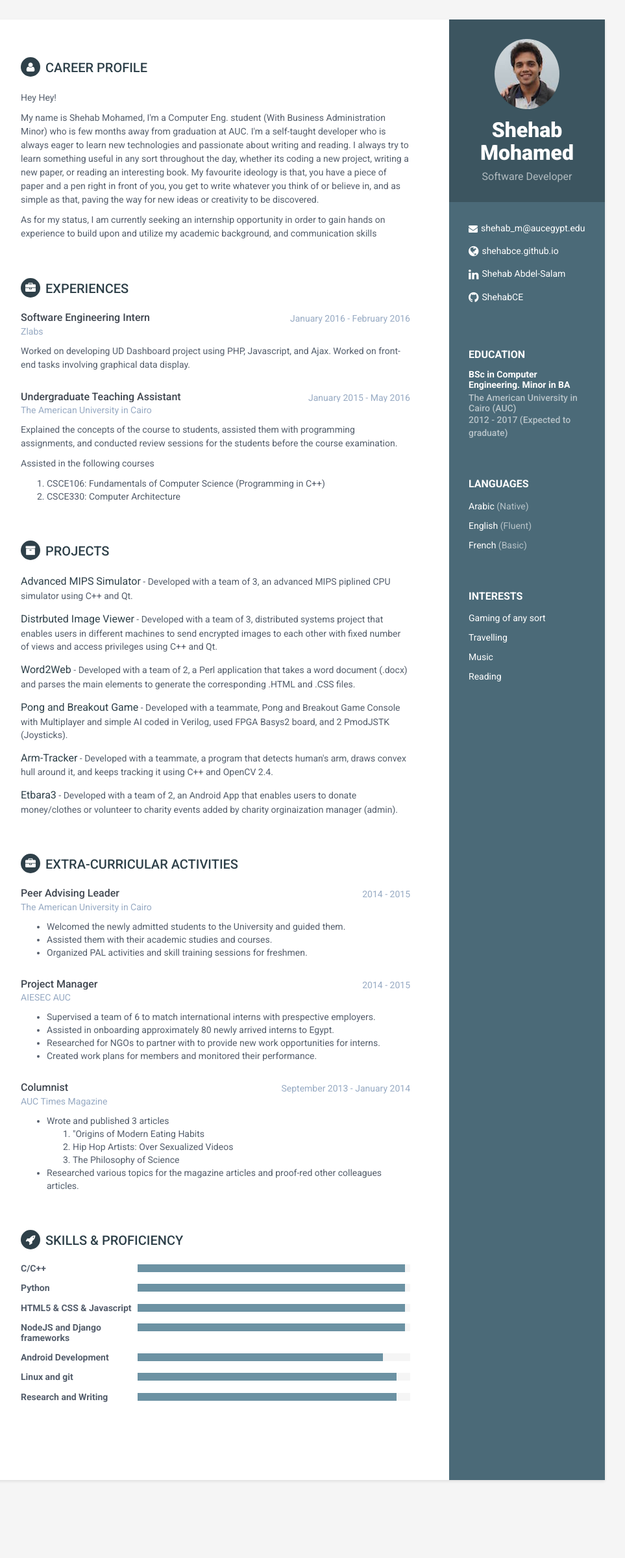
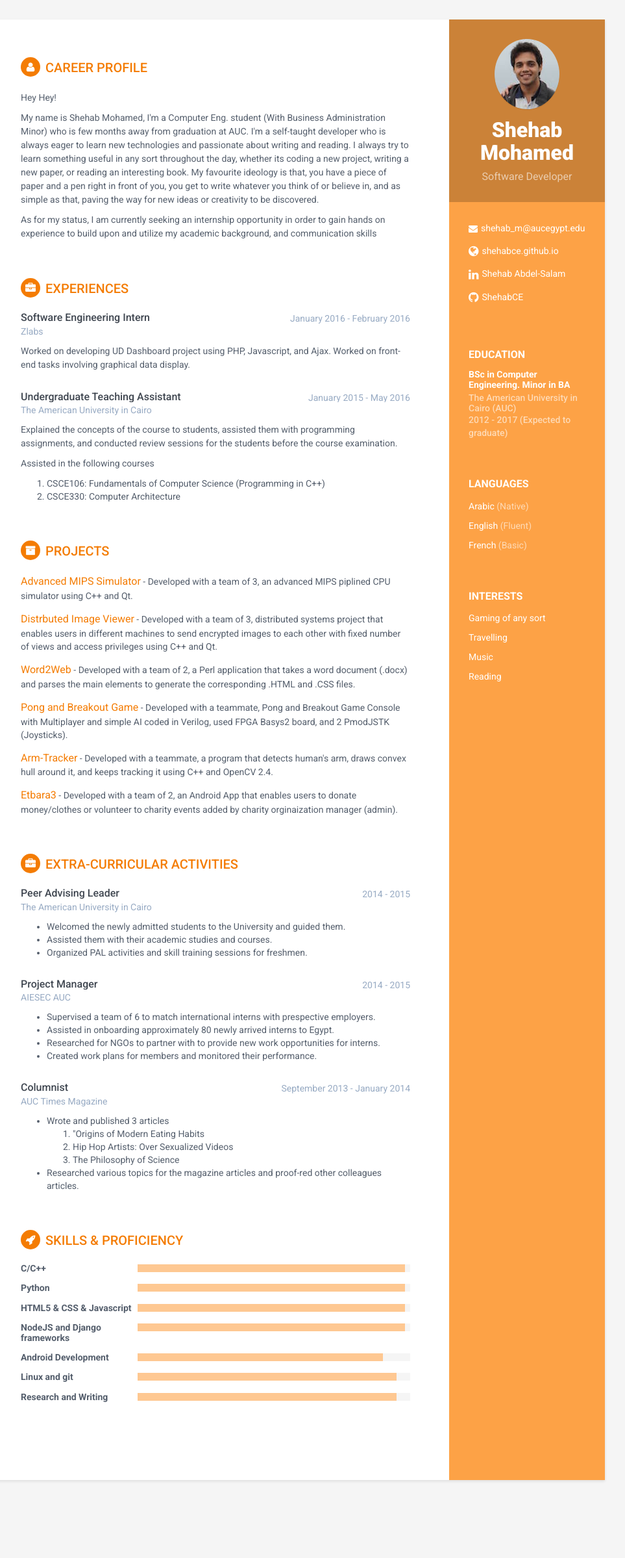
Before and after one commit to ShehabCE/shehabce.github.io, a Jekyll site: the page built from index.html, in a window 1280 px wide. Shown: the whole page at 65% size, without its empty margins (188-1151 px from the left). Built offline with Jekyll 4.4.1, drawn with Linux system fonts in a browser that asks for light colours.

```diff
--- a/_config.yml
+++ b/_config.yml
@@ -8,8 +8,8 @@
 #style: styles-2
 #style: styles-3
 #style: styles-4
-#style: styles-5
-style: styles-6
+style: styles-5
+#style: styles-6
 
 
 #Profile information
```
